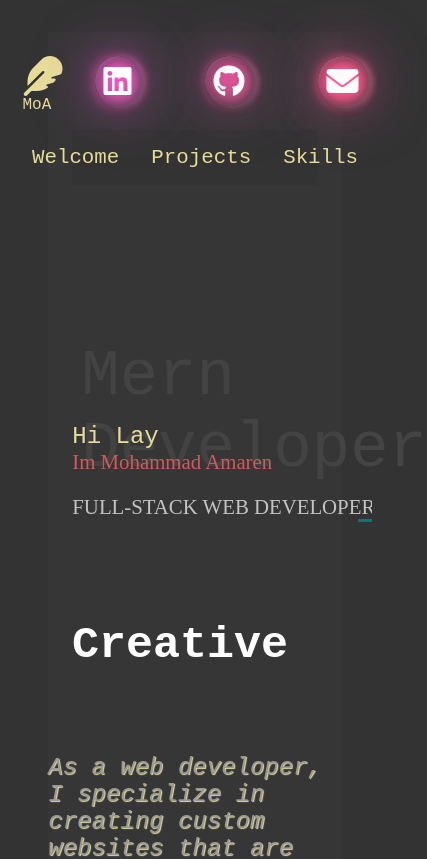
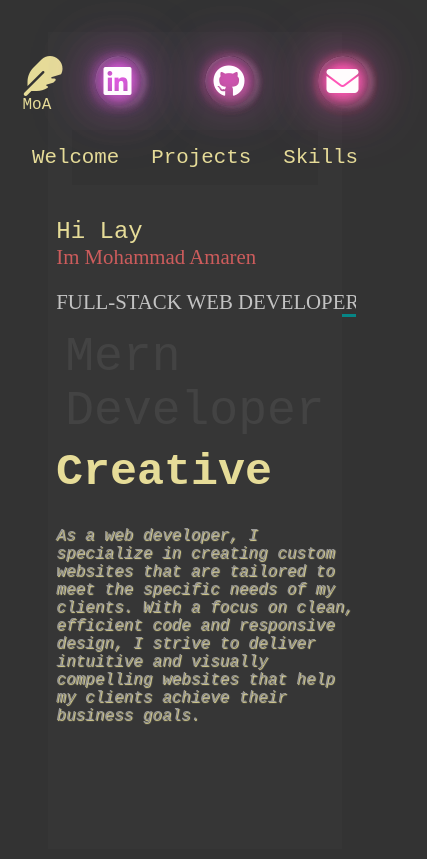
Before and after one commit to MohammadAmarena/portfolio, a React (Vite) app: page / in a window 390 px wide. Shown: the top 859 px of the page, 427 px wide, since content can reach past the window. Built offline with nearby package versions, Linux system fonts and the light colour scheme.

Commit message:
Responsive empeded

```diff
--- a/src/pages/home/PageWelcome.tsx
+++ b/src/pages/home/PageWelcome.tsx
@@ -33,10 +33,10 @@ export const PageWelcome = () => {
 					<span>
 						<div className="stage">
 							<div className="cubespinner">
+								<div className="face4">Exceptional</div>
 								<div className="face1">Innovative</div>
+								<div className="face3">Unbeatable</div>
 								<div className="face2">Creative</div>
-								<div className="face3">Unbeatable</div>
-								<div className="face4">Exceptional</div>
 							</div>
 						</div>
 					</span>
@@ -44,12 +44,13 @@ export const PageWelcome = () => {
 			</div>
 			{person.map(p => {
 				return (
+					<div className="body">
 					<div className="image">
 						<img src={p.image} alt="me" />
+					</div>
 						<div className="description">
 							{p.description}
 						</div>
-
 					</div>
 				)
 			})}
--- a/src/pages/home/welcome.scss
+++ b/src/pages/home/welcome.scss
@@ -3,14 +3,12 @@
 
 .pageWelcome {
     @include flex;
-    gap: 5rem;
-    height: 40rem;
+    gap: 4rem;
+    height: 39rem;
     justify-content: center;
+    margin-left: -1rem;
     a:hover,a:active{
     text-decoration:none;
-    }
-    .home{
-    width: 30%;
     }
     .home h3{
     font-size:74px;
@@ -20,11 +18,7 @@
     }
 
     .stage{
-    width: auto;
-    margin-top: 7rem;
-    @media (max-width: 1800px) {
-        margin-top: 0;
-    }
+        width: fit-content;
     }
     .cubespinner{
     animation-name:spincube;
@@ -36,54 +30,36 @@
     transform-origin:40px 40px  0;
     }
     .cubespinner div{
-        position:absolute;
-        width:400px;
-        height:80px;
-        text-align:left;
-        color: $main-green;
+        position: absolute;
+        width: fit-content;
+        height: 80px;
+        text-align: left;
         font-family: 'Courier New', Courier, monospace;
         font-size: 61px;
-        font-weight:700;
+        font-weight: 700;
         @media (max-width: 767px) {
             font-size: 45px;
         }
         }
     .cubespinner .face1{
-        color: $main-yellow;
+        color: $main-indian-red;
         transform:translateZ(40px);
-        -webkit-backface-visibility: hidden;
         backface-visibility: hidden;
     }
     .cubespinner .face2{
-        color: $white;
+        color: $main-yellow;
         transform: rotateX(90deg) translateZ(40px);
-        -webkit-backface-visibility: hidden;
         backface-visibility: hidden;
     }
     .cubespinner .face3{
         color: $main-indian-red;
         transform:rotateX(180deg)  translateZ(40px);
-        -webkit-backface-visibility: hidden;
         backface-visibility: hidden;
     }
     .cubespinner .face4{
         color:$white;
         transform:rotateX(270deg) translateZ(40px);
-        -webkit-backface-visibility: hidden;
         backface-visibility: hidden;
-    }
-
-
-    @-webkit-keyframes spincube {
-    from,to  { -webkit-transform: rotateX(0deg) rotateY(0deg) rotateZ(0deg);}
-    15%      { -webkit-transform: rotateX(90deg);}
-    25%      { -webkit-transform: rotateX(90deg);}
-    40%      { -webkit-transform: rotateX(180deg);}
-    50%      { -webkit-transform: rotateX(180deg);}
-    65%      { -webkit-transform: rotateX(270deg);}
-    75%      { -webkit-transform: rotateX(270deg);}
-    95%      { -webkit-transform: rotateX(360deg);}
-    100%      { -webkit-transform: rotateX(360deg);}
     }
     @keyframes spincube {
     from,to {
@@ -114,52 +90,56 @@
         transform: rotateX(360deg);
     }
     }
-    .image {
+    .body {
+        @media (min-width: 1000px) {
         position: absolute;
-        right: 5%;
-        top: 29%;
+        right: 1rem;
+        bottom: 3rem;
         @include flex;
         align-items: end;
-        gap: 5rem;
+        gap: 6rem;
+        }
+        .image {
             img {
                 border-radius: 50%;
                 width: 20rem;
                 height: 20rem;
-            margin-right: 2rem;
                 @media (max-width: 1000px) {
                     display: none;
                 }
         }
+    }
     .description {
-            max-width: 50rem;
+        max-width: 40rem;
         color: #999;
         font-style: italic;
-            font-size: 1.5rem;
+        font-size: 1.3rem;
         text-shadow: 1px 1px 1px $main-yellow;
         @media (max-width: 1000px) {
-                position: relative;
-                bottom: -30rem;
-                right: 0;
+            padding-top: 1rem;
+            font-size: 1rem;
         }
     }
     }
 
     .me {
         position: relative;
+        top: -3rem;
         p {
             font-size: 1.5rem;
             color: $main-yellow;
         }
         .backName {
-            font-size: 9rem;
+            font-size: 8.5rem;
             position: absolute;
             left: 3%;
             top: -70%;
             max-width: 5rem;
             z-index: -1;
             color: #444;
-            @media (max-width: 600px) {
-                font-size: 4rem;
+            @media (max-width: 800px) {
+                font-size: 3rem;
+                top: 7rem;
             }
         }
     .welcome {
```
Lines whose indentation alone changed are shown as unchanged.
